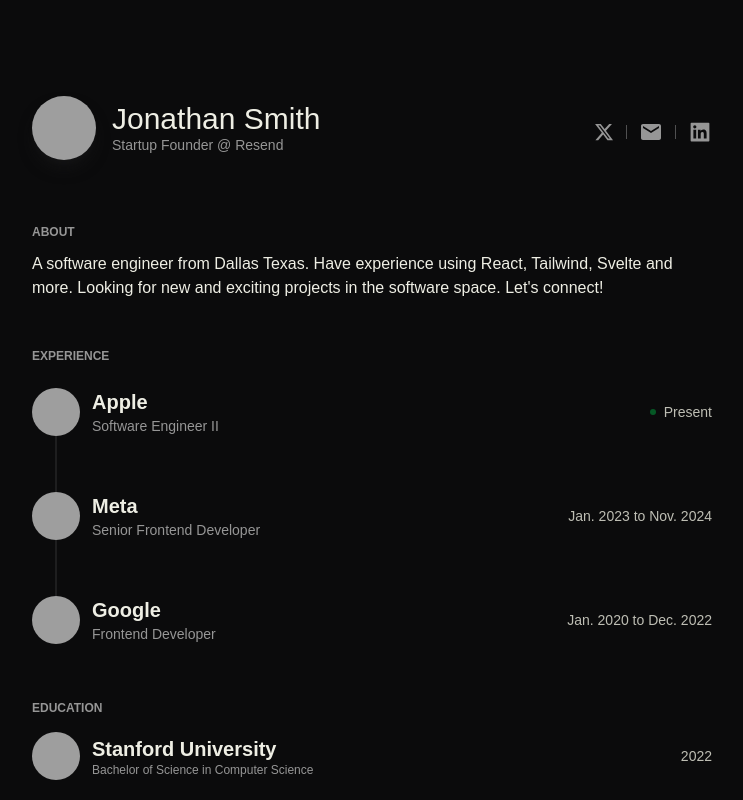
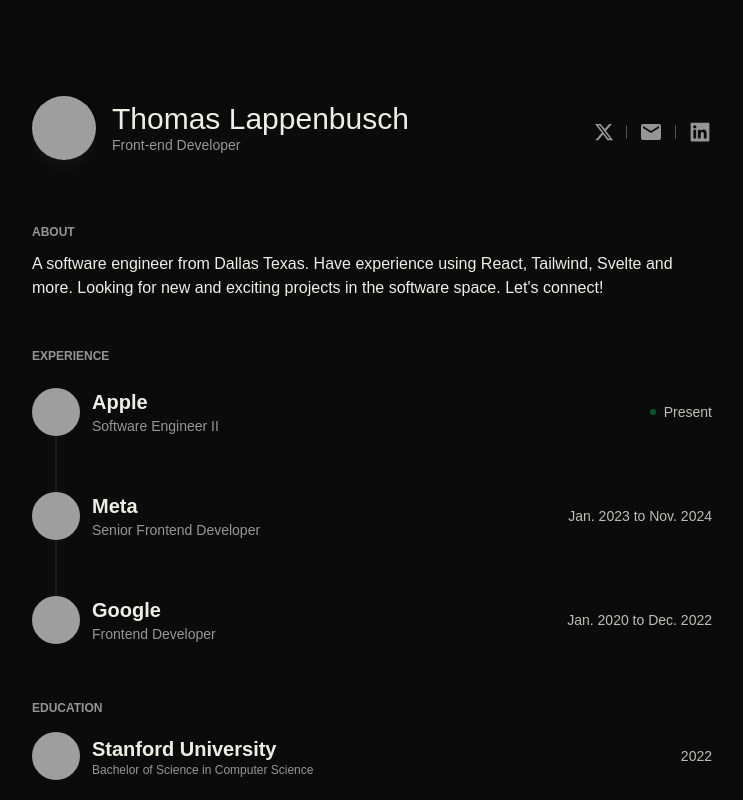
Before and after one commit to thomaslappenbusch/svelte-5-portfolio, a SvelteKit app: page / in a window 1280 px wide. Shown: the top 800 px of the page, without its empty margins (268-1011 px from the left). Built offline with nearby package versions, Linux system fonts and the light colour scheme; grey boxes are pictures that could not be loaded; a web font is replaced by a local one.

Commit message:
fixed Introduction route

```diff
--- a/src/routes/+page.svelte
+++ b/src/routes/+page.svelte
@@ -9,8 +9,8 @@
 
     const portfolioContent: any = {
         introduction: {
-            name: "Jonathan Smith",
-            occupation: "Startup Founder @ Resend",
+            name: "Thomas Lappenbusch",
+            occupation: "Front-end Developer",
             description: "A software engineer from Dallas Texas. Have experience using React, Tailwind, Svelte and more. Looking for new and exciting projects in the software space. Let's connect!",
             avatar: "https://avatars.githubusercontent.com/u/04?v=4",
             socials: {
--- a/src/routes/Introduction.svelte
+++ b/src/routes/Introduction.svelte
@@ -2,12 +2,6 @@
 
 
     let { data } = $props();
-    let name = "Jonathan Smith"
-    let occupation = "Startup Founder @ Resend"
-    let description = "A software engineer from Dallas Texas. Have experience using React, Tailwind, Svelte and more. Looking for new and exciting projects in the software space. Let's connect!"
-    let xSocialLink = "https://x.com/test";
-    let emailAddress = "mailto:hello@test.com";
-    let linkedInSocialLink = "https://www.linkedin.com/in/test";
 
 </script>
 
@@ -30,25 +24,25 @@
             <img alt="avatar of Jonathan" src="https://avatars.githubusercontent.com/u/04?v=4" class="sm:h-16 sm:w-16 w-24 h-24 rounded-full shadow-lg shadow-background-secondary mb-2 sm:mb-0"/>
             <div class="flex flex-col items-center sm:items-start sm:ml-4 w-full">
                 <div class="text-primary text-3xl">{data.name}</div>
-                <div class="text-faint text-sm sm:-mt-[2px]">{occupation}</div>
+                <div class="text-faint text-sm sm:-mt-[2px]">{data.occupation}</div>
             </div>
         </div>
         <div class="flex items-center space-x-5 sm:space-x-3 mt-6 sm:mt-2">
-            <button aria-label="X Social Media link" onclick={() => window.open(xSocialLink, "_blank")} class="cursor-pointer">
+            <button aria-label="X Social Media link" onclick={() => window.open(data.xSocialLink, "_blank")} class="cursor-pointer">
                 <svg class="h-11 w-11 p-1 sm:p-0 sm:h-5 sm:w-5 text-faint hover:text-secondary" xmlns="http://www.w3.org/2000/svg" viewBox="0 0 512 512"><path fill="currentColor" d="M389.2 48h70.6L305.6 224.2L487 464H345L233.7 318.6L106.5 464H35.8l164.9-188.5L26.8 48h145.6l100.5 132.9zm-24.8 373.8h39.1L151.1 88h-42z"/></svg>
             </button>
             <div class="h-5 sm:h-3.5 w-[1px] bg-faint/50"></div>
-            <button aria-label="send an email" onclick={() => window.location.href = emailAddress} class="cursor-pointer">
+            <button aria-label="send an email" onclick={() => window.location.href = data.emailAddress} class="cursor-pointer">
                 <svg class="h-11 w-11 sm:h-6 sm:w-6 text-faint hover:text-secondary" viewBox="0 0 24 24"><path fill="currentColor" d="M20 4H4c-1.1 0-1.99.9-1.99 2L2 18c0 1.1.9 2 2 2h16c1.1 0 2-.9 2-2V6c0-1.1-.9-2-2-2m0 4l-8 5l-8-5V6l8 5l8-5z"/></svg>
             </button>
             <div class="h-5 sm:h-3.5 w-[1px] bg-faint/50"></div>
-            <button aria-label="LinkedIn Social Media link" onclick={() => window.open(linkedInSocialLink, "_blank")} class="cursor-pointer">
+            <button aria-label="LinkedIn Social Media link" onclick={() => window.open(data.linkedInSocialLink, "_blank")} class="cursor-pointer">
                 <svg class="h-11 w-11 sm:h-6 sm:w-6 text-faint hover:text-secondary" viewBox="0 0 1024 1024"><path fill="currentColor" d="M880 112H144c-17.7 0-32 14.3-32 32v736c0 17.7 14.3 32 32 32h736c17.7 0 32-14.3 32-32V144c0-17.7-14.3-32-32-32M349.3 793.7H230.6V411.9h118.7zm-59.3-434a68.8 68.8 0 1 1 68.8-68.8c-.1 38-30.9 68.8-68.8 68.8m503.7 434H675.1V608c0-44.3-.8-101.2-61.7-101.2c-61.7 0-71.2 48.2-71.2 98v188.9H423.7V411.9h113.8v52.2h1.6c15.8-30 54.5-61.7 112.3-61.7c120.2 0 142.3 79.1 142.3 181.9z"/></svg>
             </button>
         </div>
     </div>
     <div id="aboutSection" class="flex flex-col justify-start w-full mt-16">
         <div class="text-faint text-xs font-extrabold uppercase">About</div>
-        <div class="text-primary mt-3">{description}</div>
+        <div class="text-primary mt-3">{data.description}</div>
     </div>
 </div>
```
